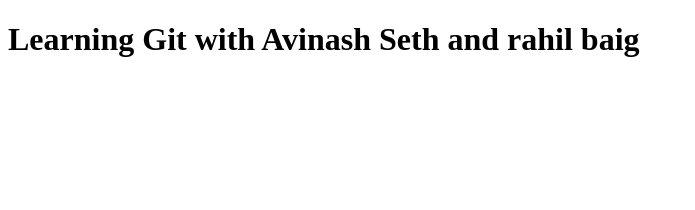
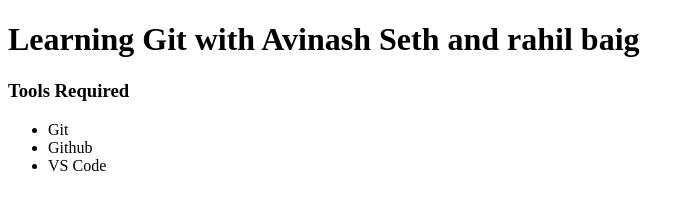
Before and after one commit to avinashseth/learning-git-now, a plain HTML site: page index.html in a window 1280 px wide. Shown: the whole page, without its empty margins (0-695 px from the left). Drawn offline with Linux system fonts and the light colour scheme.

Commit message:
added tools also in the file

```diff
--- a/index.html
+++ b/index.html
@@ -8,5 +8,11 @@
 </head>
 <body>
     <h1>Learning Git with Avinash Seth and rahil baig</h1>
+    <h3>Tools Required</h3>
+    <ul>
+        <li>Git</li>
+        <li>Github</li>
+        <li>VS Code</li>
+    </ul>
 </body>
 </html>
```
